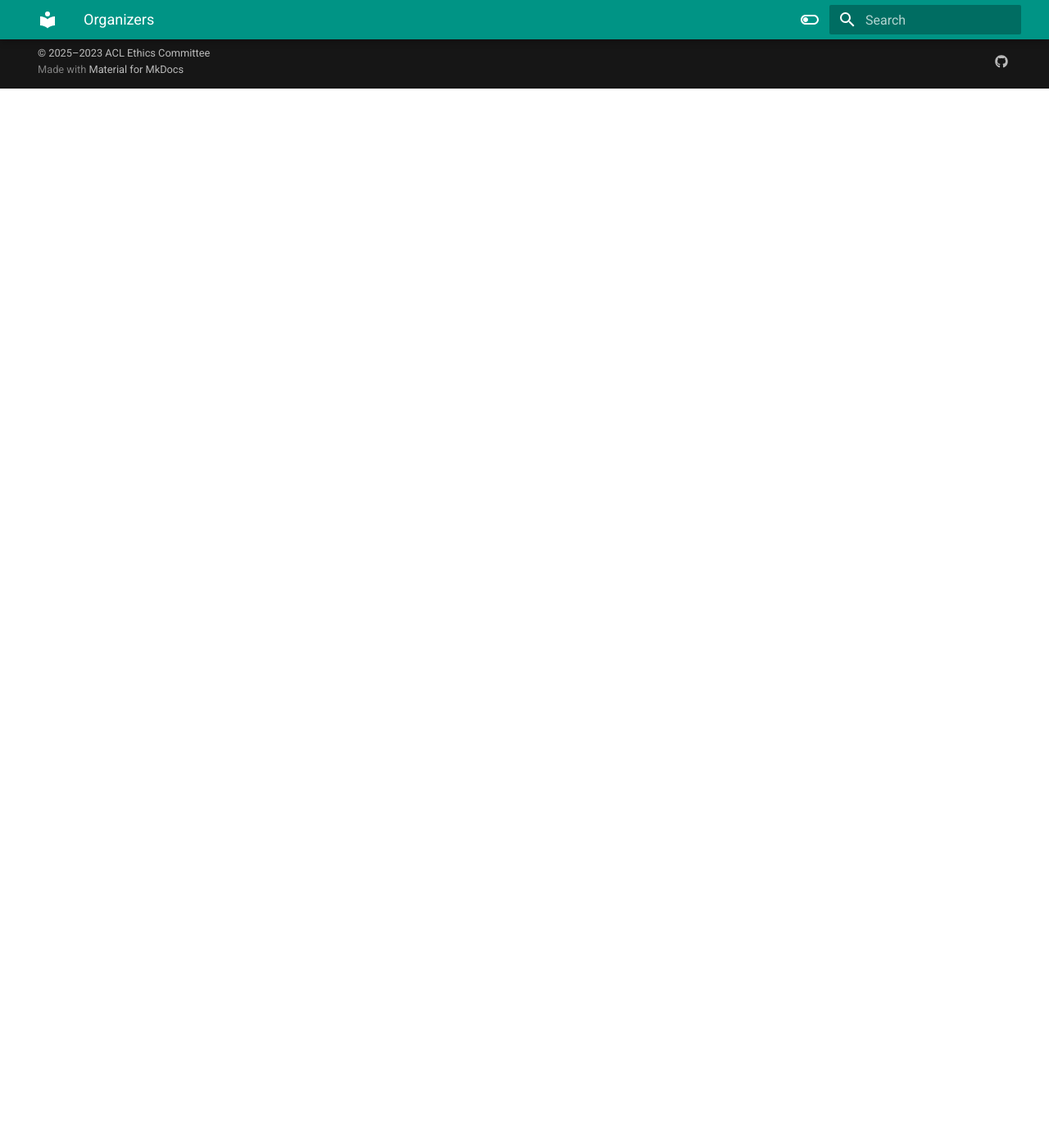
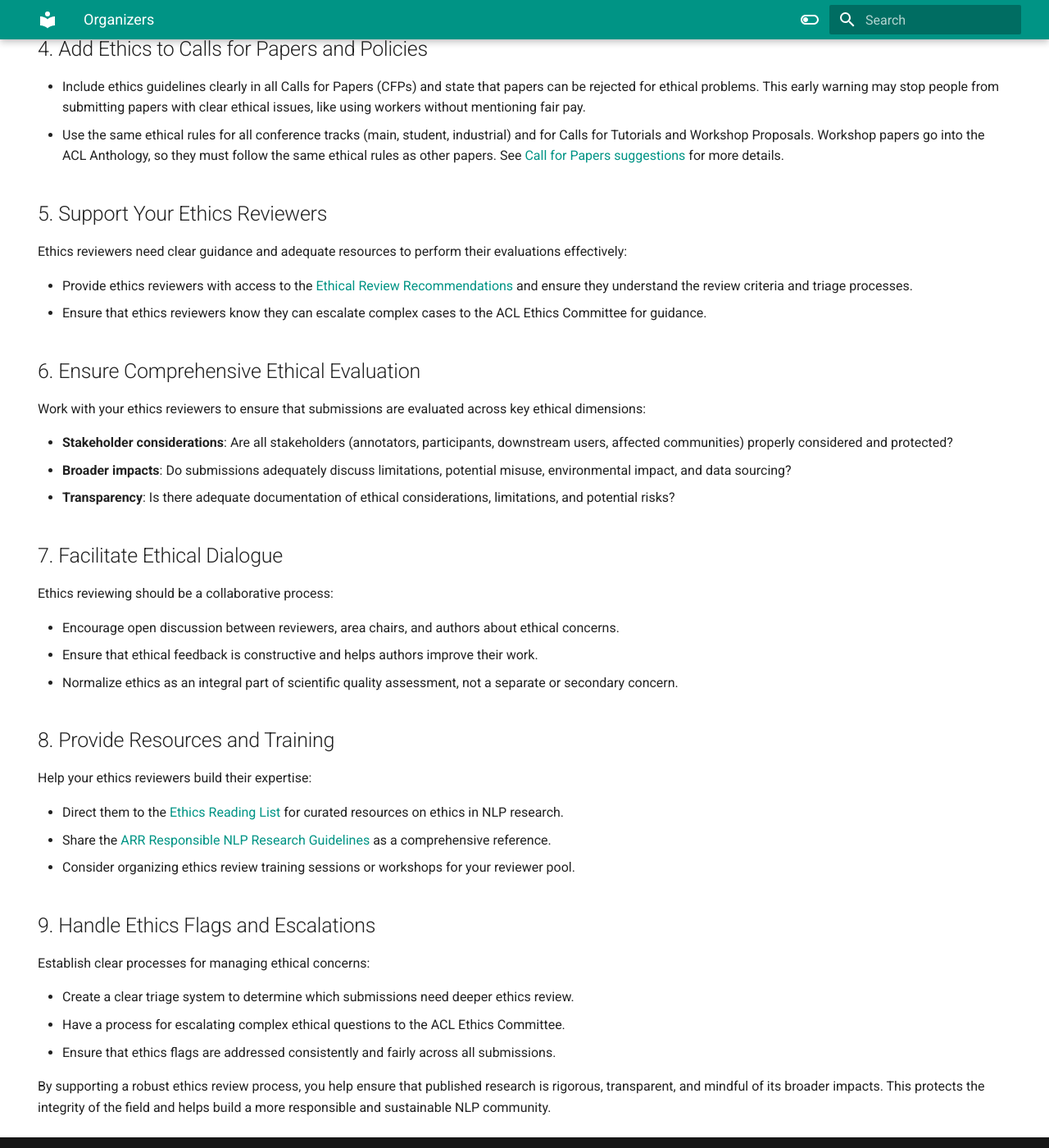
Before and after one commit to knmnyn/ethics-website, an MkDocs documentation site: the page built from docs/roles/organizers.md, in a window 1280 px wide and 1400 px high, scrolled down 2023 px. Shown: the whole window at 82% size. Built offline with MkDocs 1.6.1 and Material for MkDocs 9.7.7, drawn with Linux system fonts in a browser that asks for light colours; before the commit the page ends 2131 px from its top, so only the background shows below that; some of the changed text lies outside the part shown.

Commit message:
Add detailed guidelines for ethics reviewing process in organizers.md

```diff
--- a/docs/roles/organizers.md
+++ b/docs/roles/organizers.md
@@ -29,19 +29,67 @@ Budget extra time and resources to identify, invite, and support underrepresente
 
 # Organizers
 
+As an organizer, you are responsible for ensuring that the ethics review process runs smoothly and effectively. This involves coordinating with ethics reviewers, providing them with appropriate guidance, and ensuring that ethical concerns are properly addressed throughout the review cycle.
+
 ## 1. Form a Diverse Ethics Committee
 
 * Build a large and diverse ethics committee with people from different countries and continents with different genders. Members should know about different areas like fairness, privacy, environmental impact, worker welfare, and specific uses (like healthcare or law). Use term limits so new reviewers can join and avoid having the same people review every time. See the [NAACL 2021 committee](https://2021.naacl.org/ethics/committee/) as an example.
 * Assign papers to reviewers from different countries than the authors to reduce pressure from governments or institutions. Pair new ethics reviewers with experienced ones for guidance and to improve quality.
 
 ## 2. Plan Enough Time and Manage Reviews
+
 * Post the ethics committee information and author guidelines **at least one month before** submissions open on the conference website and email lists. Give at least 2-3 weeks for ethics review in your timeline, with a clear deadline for when papers can be flagged. The full process, including helping authors fix issues in conditionally accepted papers, takes a long time and needs careful planning.
 * Set up clear steps for checking flagged papers, since some will not actually need full ethics review. Use tracking tools (like spreadsheets) to assign reviewers, watch ongoing reviews, and remind reviewers before deadlines. Make sure ethics chairs can access and use your conference platform (OpenReview, SoftConf). See [ethics review logistics](../resources/ethical-review-recommendations/index.md#ethics-review-logistics) for detailed steps.
+* Make sure ethics reviewers have sufficient time to conduct thorough evaluations — ethical reviews should be given comparable attention and time as technical reviews.
+* Establish clear communication channels between ethics reviewers, area chairs, and program chairs to facilitate discussion of ethical concerns.
 
 ## 3. Define Scope and Document the Process
+
 * Make it clear that ethics chairs only review ethical issues in how the research was done, not the scientific quality or future uses beyond what authors discuss. State this clearly in reviewer guidelines and make sure the Responsible NLP checklist asks authors to confirm they had legal permission to use their data.
 * Write down details about the process using the [ACL ethics committee's documentation form](https://ethics.aclweb.org/), including how many papers were flagged for ethics review, actually reviewed, accepted with conditions, and rejected for ethical reasons. This helps future chairs plan their work and improves the process over time.
 
 ## 4. Add Ethics to Calls for Papers and Policies
+
 * Include ethics guidelines clearly in all Calls for Papers (CFPs) and state that papers can be rejected for ethical problems. This early warning may stop people from submitting papers with clear ethical issues, like using workers without mentioning fair pay.
 * Use the same ethical rules for all conference tracks (main, student, industrial) and for Calls for Tutorials and Workshop Proposals. Workshop papers go into the ACL Anthology, so they must follow the same ethical rules as other papers. See [Call for Papers suggestions](../resources/ethical-review-recommendations/index.md#suggestions-for-call-for-paper) for more details.
+
+## 5. Support Your Ethics Reviewers
+
+Ethics reviewers need clear guidance and adequate resources to perform their evaluations effectively:
+
+* Provide ethics reviewers with access to the [Ethical Review Recommendations](../resources/ethical-review-recommendations/index.md) and ensure they understand the review criteria and triage processes.
+* Ensure that ethics reviewers know they can escalate complex cases to the ACL Ethics Committee for guidance.
+
+## 6. Ensure Comprehensive Ethical Evaluation
+
+Work with your ethics reviewers to ensure that submissions are evaluated across key ethical dimensions:
+
+* **Stakeholder considerations**: Are all stakeholders (annotators, participants, downstream users, affected communities) properly considered and protected?
+* **Broader impacts**: Do submissions adequately discuss limitations, potential misuse, environmental impact, and data sourcing?
+* **Transparency**: Is there adequate documentation of ethical considerations, limitations, and potential risks?
+
+## 7. Facilitate Ethical Dialogue
+
+Ethics reviewing should be a collaborative process:
+
+* Encourage open discussion between reviewers, area chairs, and authors about ethical concerns.
+* Ensure that ethical feedback is constructive and helps authors improve their work.
+* Normalize ethics as an integral part of scientific quality assessment, not a separate or secondary concern.
+
+## 8. Provide Resources and Training
+
+Help your ethics reviewers build their expertise:
+
+* Direct them to the [Ethics Reading List](../resources/ethics-reading-list/) for curated resources on ethics in NLP research.
+* Share the [ARR Responsible NLP Research Guidelines](https://aclrollingreview.org/responsibleNLPresearch/) as a comprehensive reference.
+* Consider organizing ethics review training sessions or workshops for your reviewer pool.
+
+## 9. Handle Ethics Flags and Escalations
+
+Establish clear processes for managing ethical concerns:
+
+* Create a clear triage system to determine which submissions need deeper ethics review.
+* Have a process for escalating complex ethical questions to the ACL Ethics Committee.
+* Ensure that ethics flags are addressed consistently and fairly across all submissions.
+
+By supporting a robust ethics review process, you help ensure that published research is rigorous, transparent, and mindful of its broader impacts. This protects the integrity of the field and helps build a more responsible and sustainable NLP community.
```
